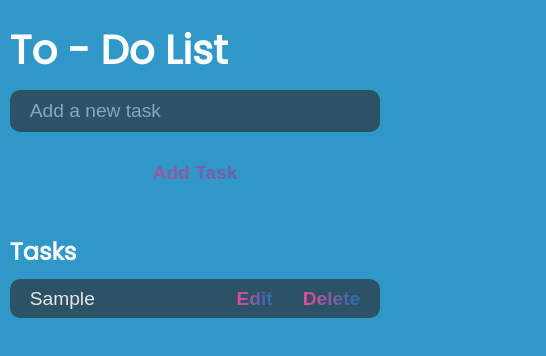
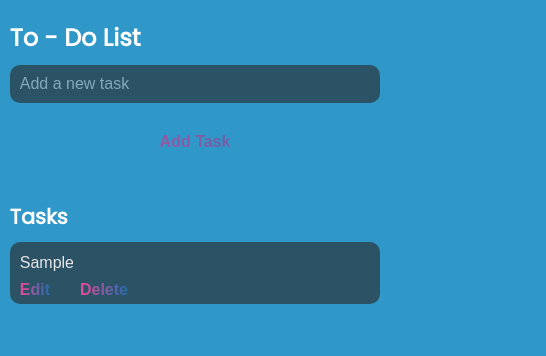
Before and after one commit to alok-96/To-Do-List-App, a plain HTML site: page index.html in a window 390 px wide. Both pictures are taken after typing "Sample" into the empty fields and a click on the input "Add Task". Shown: the whole page, 546 px wide, since content can reach past the window. Drawn offline with Linux system fonts and the light colour scheme.

Commit message:
Made responsiveness

```diff
--- a/script.js
+++ b/script.js
@@ -23,8 +23,9 @@ form.addEventListener("submit", (e) => {
   taskElement.appendChild(taskContentElement);
 
   const taskInputElement = document.createElement("input");
-  taskInputElement.type = "text";
+  taskInputElement.type = "textarea";
   taskInputElement.value = task;
+  taskInputElement.style.width = taskInputElement.value.length + "ch";
   taskInputElement.setAttribute("readonly", "readonly");
   taskContentElement.appendChild(taskInputElement);
 
--- a/style.css
+++ b/style.css
@@ -26,7 +26,7 @@ body{
 }
 
 .container{
-    width: 50vw;
+    width: 80vw;
     margin: auto;
 }
 
@@ -78,6 +78,7 @@ h1{
 .task-list{
     flex-direction: column;
     gap: 10px;
+    margin-bottom: 7px;
 }
 
 #tasks{
@@ -101,7 +102,9 @@ h1{
     border: 0;
     color: var(--grey);
     font-size: 1.2rem;
-    width: 250%;
+    width: 100%;
+    overflow:hidden;
+    flex-basis: 80%;
 }
 
 .actions{
@@ -114,7 +117,7 @@ h1{
 
 @media screen and (max-width: 1000px) {
     .container{
-        width: 70vw;
+        width: 90vw;
     }
 }
 @media screen and (max-width: 700px) {
@@ -129,4 +132,36 @@ h1{
         gap: 30px;
         margin: 0;
     }
+
+    .task{
+        padding: 5px 10px;
+    }
+
+    #new-task-input {
+        padding: 10px 10px;
+    }
 }
+
+
+@media screen and (max-width: 500px) {
+    .task{
+        flex-direction: column;
+        gap: 5px;
+    }
+}
+
+@media screen and (max-width: 400px) {
+    h1{
+        font-size: 1.5rem;
+    }
+
+    #new-task-input,
+    .btn,
+    .content input{
+        font-size: 1rem;
+    }
+
+    h2{
+        font-size: 1.3rem;
+    }
+}
```
Also changed, not shown: index.html (+0 -9 lines).
